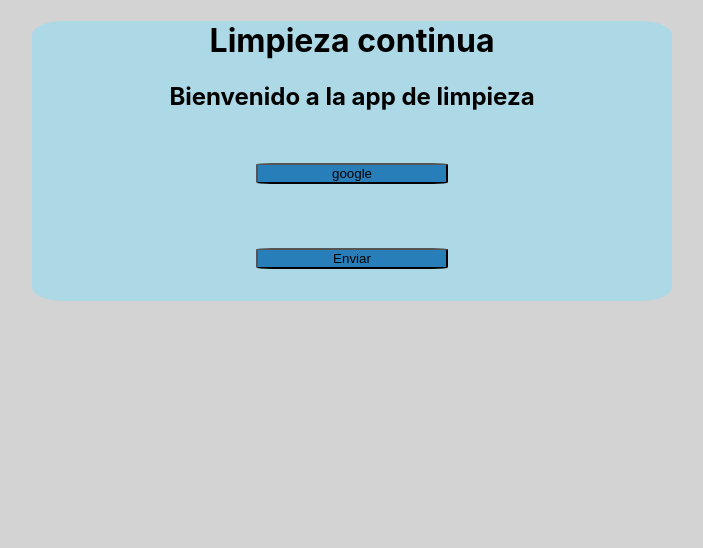
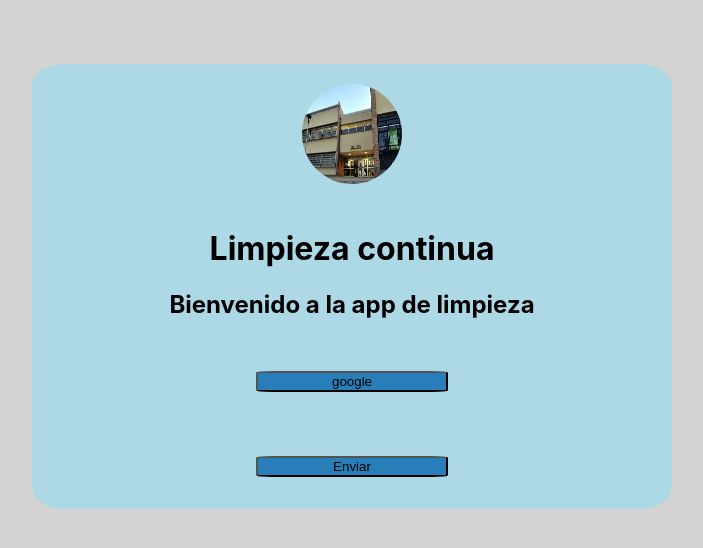
Before and after one commit to pironio11/AppLimpieza, a React (Create React App) app: page / in a window 1280 px wide. Shown: the top 548 px of the page, without its empty margins (288-991 px from the left). Built offline with nearby package versions, Linux system fonts and the light colour scheme.

Commit message:
creacion de foto de epet20 y estilos

```diff
--- a/src/FRM.css
+++ b/src/FRM.css
@@ -1,4 +1,3 @@
-
 
 
 body{
@@ -13,6 +12,7 @@ body{
     margin-top: 15px;
     width: 50%;
     border-radius: 5%;
+    margin-top: 5%;
 }
 
 button{
@@ -24,3 +24,14 @@ button{
     width: 30%;
     border-width: 2px;
 }
+
+.fotoEpet img{
+    height: 100px;
+    width: 100px;
+    border-radius: 50%;
+}
+.fotoEpet{
+    border-width: 15px;
+    border-color: black;
+    padding: 20px;
+}
--- a/src/componentes/FRMRegistre.jsx
+++ b/src/componentes/FRMRegistre.jsx
@@ -1,13 +1,15 @@
 import React from "react";
 import frmstyle from "../FRM.css";
+import epetfoto from '../imagenes/epetfoto.jpg';
 //aca se importan los datos que necesita el fotmulario
 
 const FRMregistro =() => {
 
     return(
             <div className="container-FRM">
-                <div classname="titulo1"><h1>Limpieza continua</h1></div>
-                <div classname="titulo2"><h2>Bienvenido a la app de limpieza</h2></div>
+                <div className="fotoEpet"><img src={epetfoto} alt="imagen de epet20" heigth="168" width="300" title="epet20"></img></div>
+                <div className="titulo1"><h1>Limpieza continua</h1></div>
+                <div className="titulo2"><h2>Bienvenido a la app de limpieza</h2></div>
                 <div className="botongoogle" >
                      <button onClick={() => alert('!hiciste click!')}>
                      google
```
Also changed, not shown: src/imagenes/epetfoto.jpg (added).
